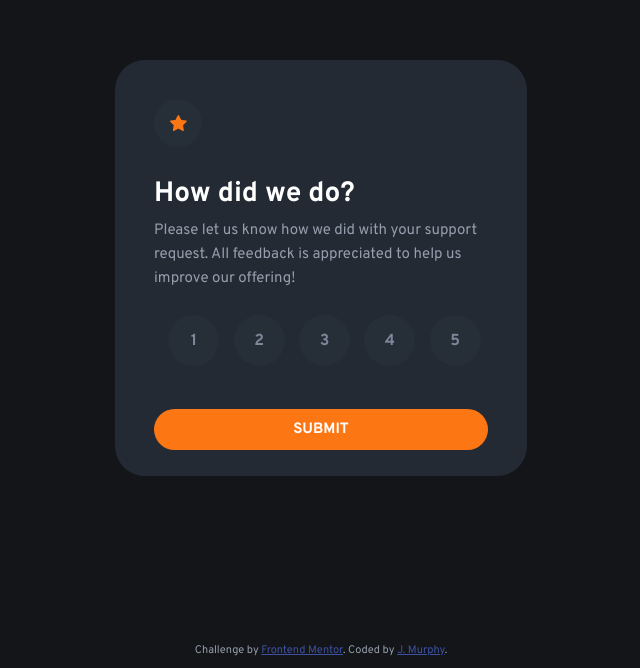
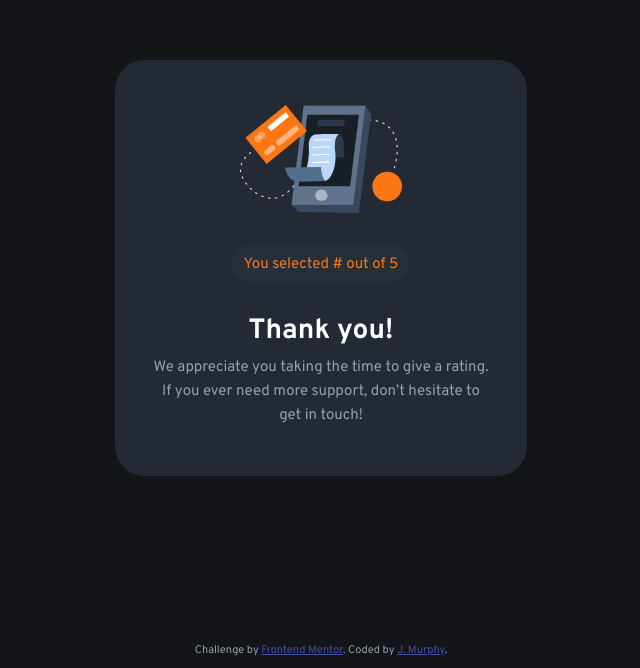
Before and after one commit to jenmurph4610/interactive-rating-component, a plain HTML site: page index.html in a window 1280 px wide. Shown: the part 132-800 px from the top of the page, without its empty margins (319-959 px from the left). Drawn offline with Linux system fonts and the light colour scheme.

Commit message:
Styling for thank you card contents both sizes

```diff
--- a/index.html
+++ b/index.html
@@ -53,6 +53,17 @@
           </form>
         </div>
 
+        <div id="thank-you-card">
+          <img src="./images/illustration-thank-you.svg" alt="Phone with reciept and credit card">
+          <h2 id="rating-selected">You selected # out of 5</h2>
+          </h2>
+          <h1>Thank you!</h1>
+          <p>
+            We appreciate you taking the time to give a rating.
+            If you ever need more support, don’t hesitate to get in touch!
+          </p>
+        </div>
+
     </section>
 
   </main>
--- a/styles.css
+++ b/styles.css
@@ -1,3 +1,5 @@
+
+
 html {
     background-color: #131518;
     color: hsl(217, 12%, 63%);
@@ -22,6 +24,7 @@ body {
 }
 
 #rating-card {
+    display: none; /*remove after testing*/
     padding: 24px 24px 32px 24px;
 }
 
@@ -33,6 +36,7 @@ body {
     display: flex;
     align-items: center;
     justify-content: center;
+    margin-bottom: 16px;
 }
 
 h1 {
@@ -40,12 +44,11 @@ h1 {
     line-height: 30.38px;
     font-size: 24px;
     color: white;
-    margin-top: 16px;
+    margin-bottom: 10px;
 }
 
 p {
     line-height: 22px;
-    margin-top: 10px;
 }
 
 form {
@@ -55,7 +58,6 @@ form {
 .rating-buttons {
     display: flex;
     justify-content: space-evenly;
-   /* margin-top: 24px;*/
 }
 
 input {
@@ -106,16 +108,23 @@ form button:hover {
 
 /*Styling and size adustments for desktop size*/
 @media only screen and (min-width: 950px) {
-
+    #rating-icon {
+        border-radius: 50px;
+        width: 48px;
+        height: 48px;
+        display: flex;
+        align-items: center;
+        justify-content: center;
+        margin-bottom: 30px;
+    }
     h1 {
         line-height: 35.45px;
         font-size: 28px;
-        margin-top: 30px;
+        margin-bottom: 7px;
     }
     p {
         font-size: 15px;
         line-height: 24px;
-        margin-top: 7px;
     }
 
     #card-container {
@@ -125,7 +134,7 @@ form button:hover {
     }
 
     #rating-card {
-        padding: 39px 39px 32px 39px;
+        padding: 32px 36px 32px 36px;
     }
     #rating-icon {
         width: 48px;
@@ -140,11 +149,60 @@ form button:hover {
     form button {
         padding-top: 11px;
         padding-bottom: 11px;
-        margin-top: 43px;
+        margin-top: 32px;
         line-height: 19px;
         font-size: 15px;
     }
   }
+
+/*Thank you card section*/
+#thank-you-card {
+    padding: 34px 24px 37px 24px;
+    display: flex;
+    flex-direction: column;
+    align-items: center;
+    text-align: center;
+}
+
+#thank-you-card img {
+    width: 144px;
+    height: auto;
+}
+
+h2 {
+    color: #FC7614;
+    line-height: 22px;
+    font-weight: 400;
+    font-size: 14px;
+    background-color: #262E38;
+    border-radius: 22.5px;
+    padding: 8px 12px 5px 12px;
+    margin: 24px auto 24px auto;
+}
+
+h1 {
+    margin-bottom: 10px;
+}
+@media only screen and (min-width: 950px) {
+    #thank-you-card {
+        padding: 45px 36px 45px 36px;
+    }
+
+    #thank-you-card img {
+        width: 162px;
+    }
+
+    h2 {
+        line-height: 24px;
+        font-size: 15px;
+        padding: 7px auto 4px auto;
+        margin: 32px 78px;
+    }
+    h1 {
+        margin-bottom: 7px;
+    }
+
+}
 
 /*Footer Section*/
 footer {
```
